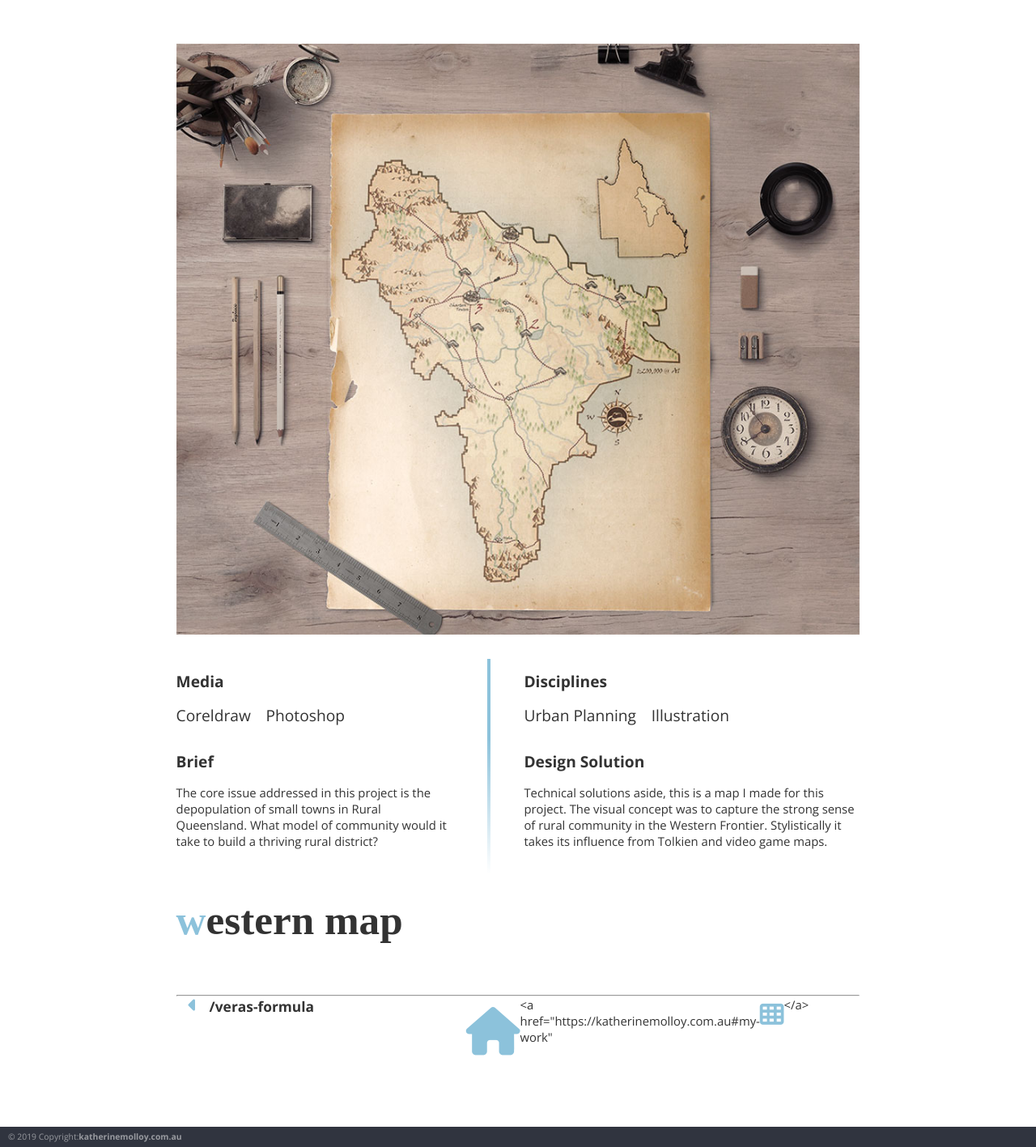
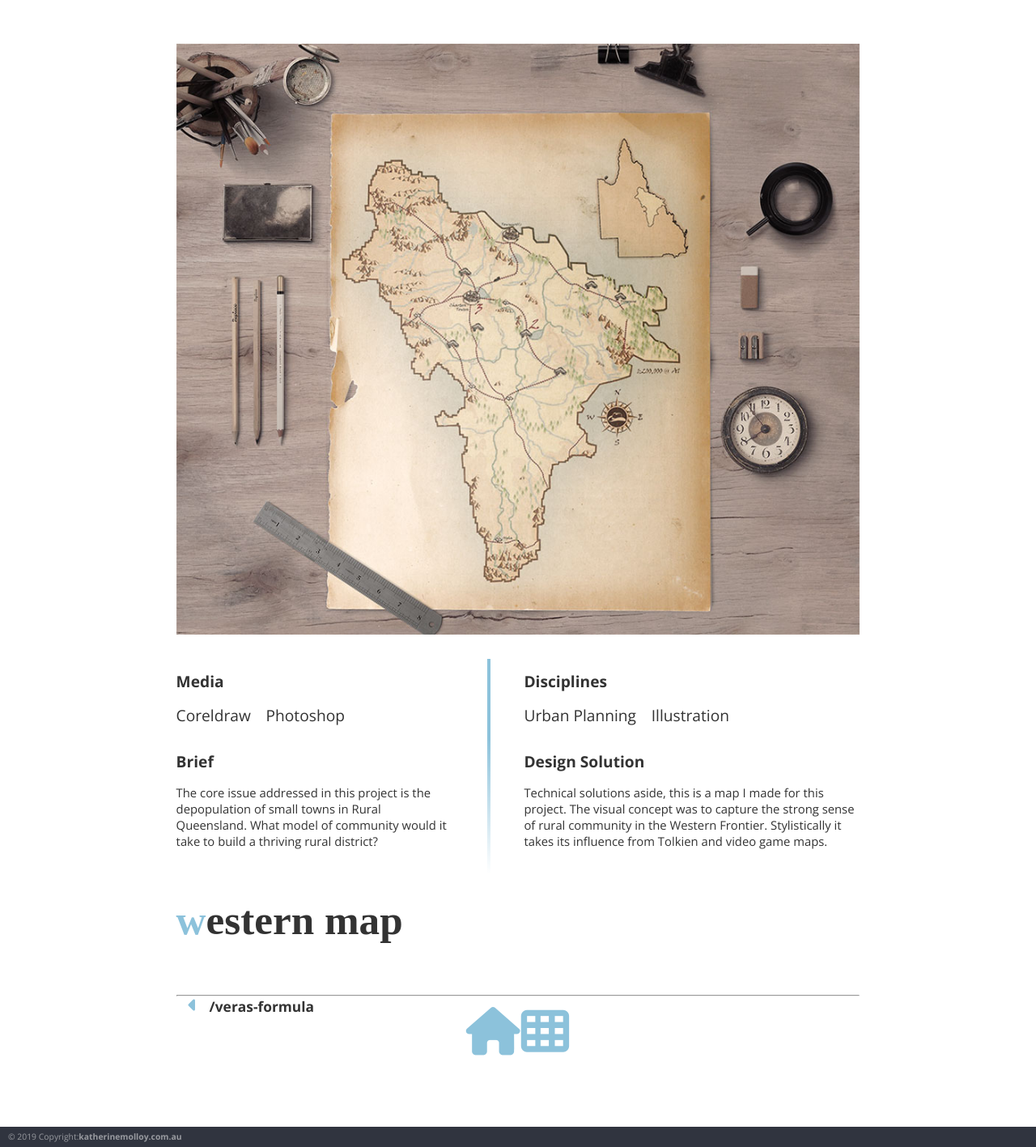
Before and after one commit to RJPanda/myportfolio.github.io, a Jekyll site: the page built from _mywork/western-map.md, in a window 1280 px wide. Shown: the whole page at 81% size. Built offline with Jekyll 4.4.1, drawn with Linux system fonts in a browser that asks for light colours; nearby versions of some CDN libraries; some web fonts are replaced; a script that is not in the unit is left out.

Commit message:
Logo tests cont.

```diff
--- a/_includes/landing-header.html
+++ b/_includes/landing-header.html
@@ -3,7 +3,7 @@
     <span> Katherine Molloy </span>
     <h2> Visual designer </h2>
 
-    <div>
+    <div class="logo-container">
 
       <svg class="my-logo" xmlns="http://www.w3.org/2000/svg" viewBox="0 0 69.52 50.61">
 
@@ -12,7 +12,8 @@
             .cls-1{fill:#ec1c24;} /* center fill */
 
             .cls-1,.cls-2,.cls-3{fill-rule:evenodd;}
-            .cls-2,.cls-3{fill:#8CC2DB;}
+            .cls-2,.cls-3{fill:#231f20;}   /* whole outline */
+
             .cls-3{stroke:#231f20;stroke-miterlimit:22.93;stroke-width:0.06px;}
           </style>
         </defs>
--- a/_layouts/project-template.html
+++ b/_layouts/project-template.html
@@ -101,8 +101,7 @@
       <div class="col-2 middle">
         <!-- URL IF HOSTING ON GITHUB PAGES -->
         <a href="{{ site.url }}" class="home"><i class="home fa fa-home"></i> </a>
-
-        <a href="{{ site.url }}#my-work" <i class="home fa fa-th"></i> </a>
+        <a href="{{ site.url }}/#my-work" class="home"><i class="home fa fa-th"></i> </a>
 
 <!-- URL IF BUILDING LOCALLY -->
 <!-- <a href="{{http://127.0.0.1:4000/myportfolio}}/#my-work" class="home"><i class="fa fa-th"> </i> </a>
--- a/styles/style.css
+++ b/styles/style.css
@@ -208,8 +208,13 @@
 
 /* DOWN ARROW ANIMATION */
 
+.logo-container {
+
+}
+
 .my-logo {
-
+ width: 3vw;
+ height: 3vw;
 }
 
 .down-arrow {
```
